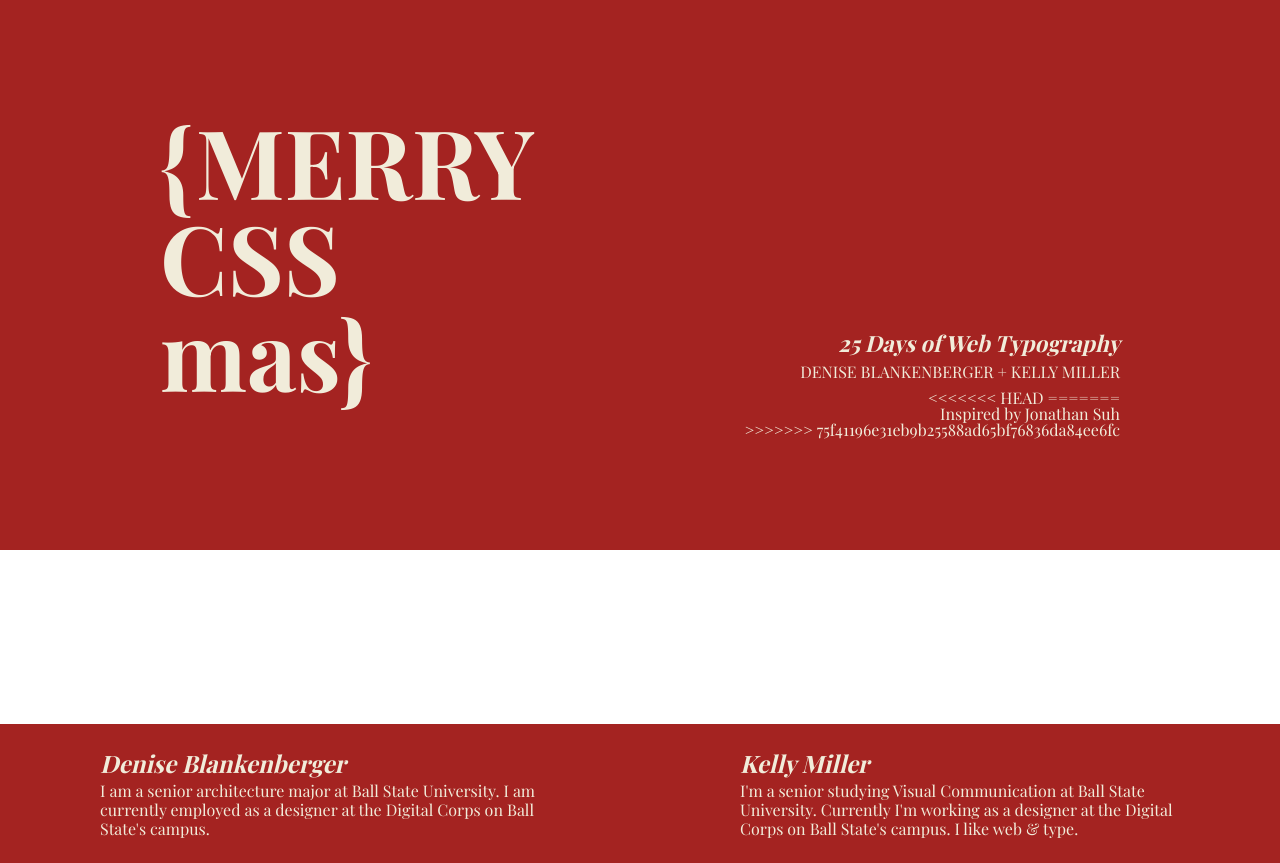
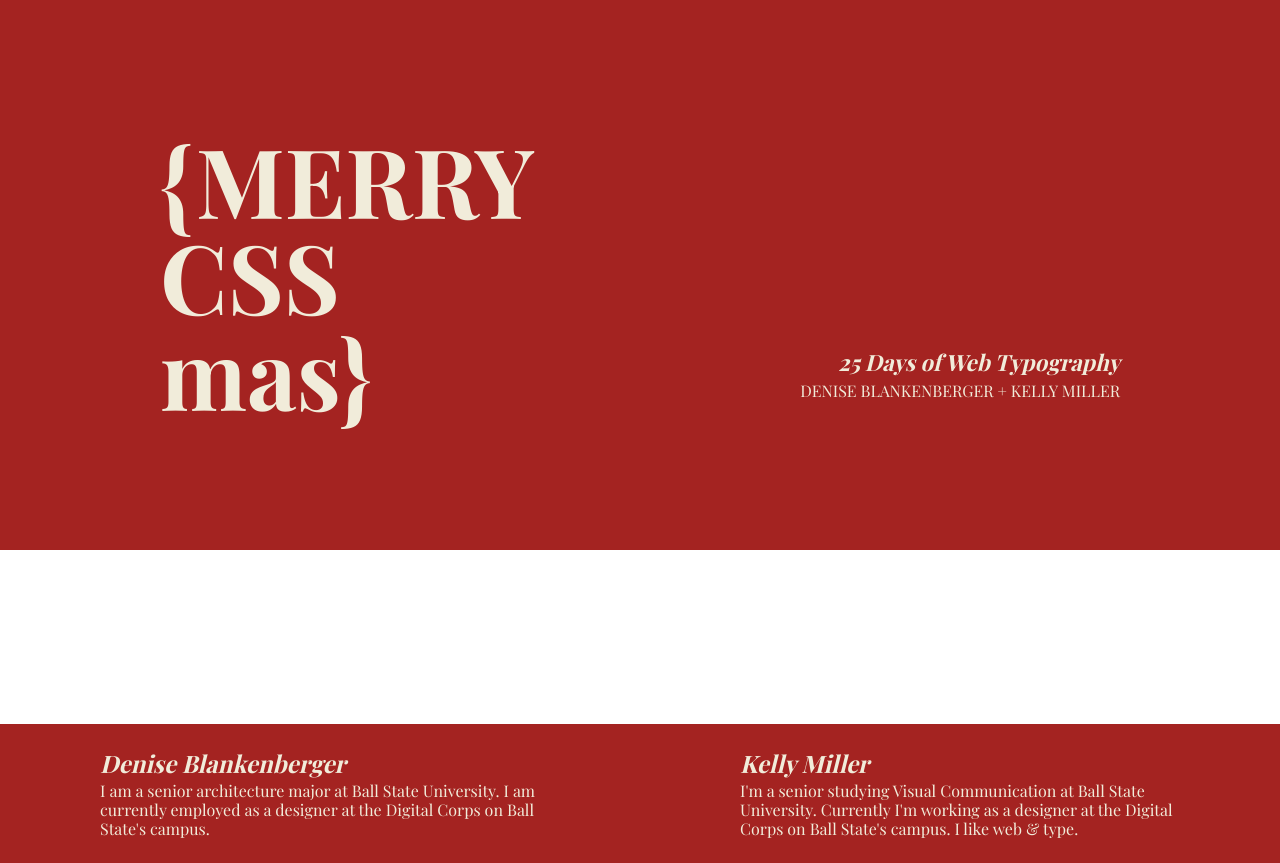
Before and after one commit to merrycssmas/merrycssmas.github.io, a website: page index.html in a window 1280 px wide. Drawn offline with nearby package versions, Linux system fonts and the light colour scheme; a web font is replaced by a local one.

Commit message:
header changes

```diff
--- a/index.html
+++ b/index.html
@@ -28,11 +28,7 @@
       <section id="subtitle">
           <h2>25 Days of Web Typography</h2>
           <h3>Denise Blankenberger + Kelly Miller</h3>
-<<<<<<< HEAD
 <!--          <h4><a href="https://jonsuh.com/100-days-of-scriptures/">Inspired by Jonathan Suh</a></h4>-->
-=======
-          <h4><a target="_blank" href="https://jonsuh.com/100-days-of-scriptures/">Inspired by Jonathan Suh</a></h4>
->>>>>>> 75f41196e31eb9b25588ad65bf76836da84ee6fc
       </section>
       </article>
     </header>
```
